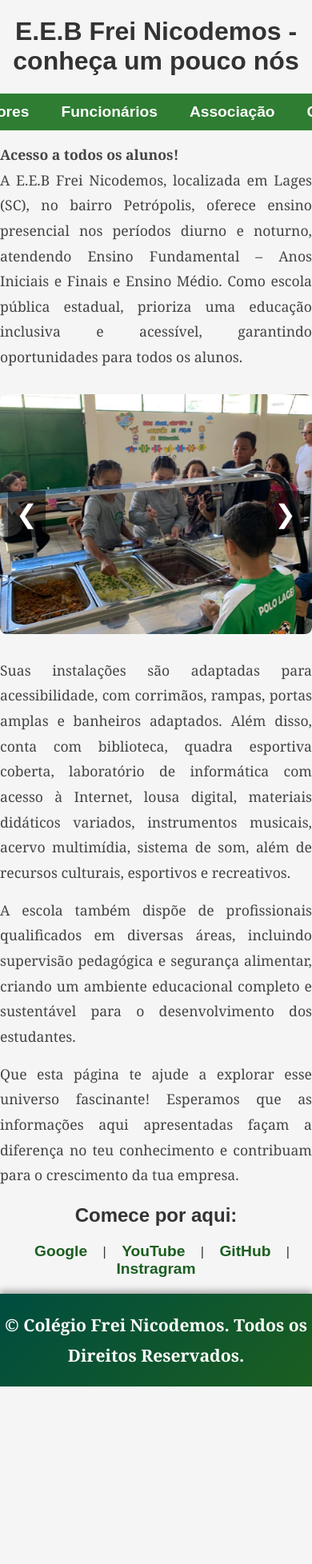
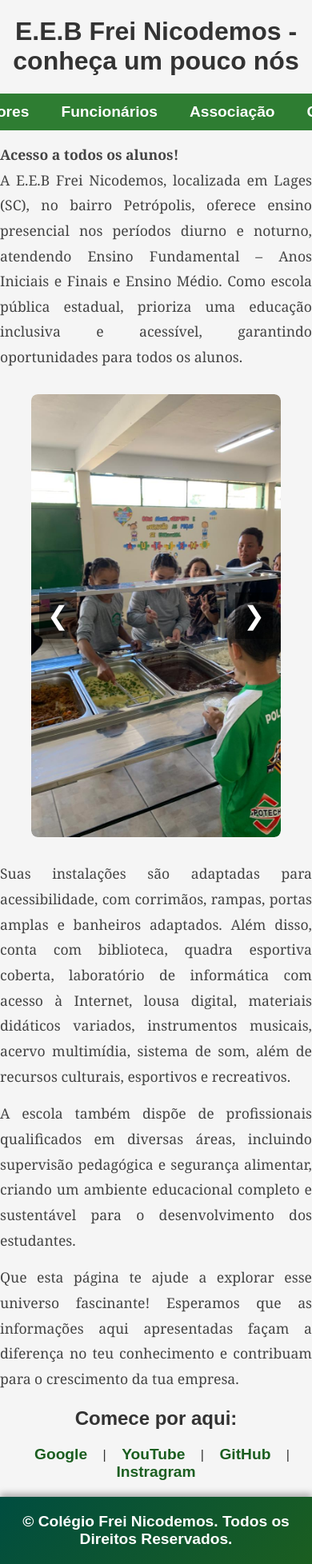
Before and after one commit to EmanuelSzecko/projetofrei, a plain HTML site: page index.html in a window 390 px wide. Shown: the top 1956 px of the page at 80% size. Before the commit the page ends 1734 px from the top, so only its background shows below. Drawn offline with Linux system fonts and the light colour scheme.

Commit message:
Add files via upload

```diff
--- a/CSS/estilo.css
+++ b/CSS/estilo.css
@@ -6,7 +6,6 @@ body {
   padding: 0;
   color: #333;
   text-align: center;
-
 }
 
 /* Estilo do Cabeçalho */
@@ -18,7 +17,6 @@ header {
   box-shadow: 0px 4px 8px rgba(0, 0, 0, 0.3);
   border-bottom: 5px solid #00251a;
 }
-
 header h1 {
   margin: 0;
   font-size: 2.8em;
@@ -32,7 +30,6 @@ nav {
   background-color: #2e7d32; /* Verde médio */
   padding: 12px;
 }
-
 nav ul {
   list-style-type: none;
   padding: 0;
@@ -40,11 +37,9 @@ nav ul {
   display: flex;
   justify-content: center;
 }
-
 nav ul li {
   margin: 0 20px;
 }
-
 nav ul li a {
   text-decoration: none;
   color: white;
@@ -52,7 +47,6 @@ nav ul li a {
   font-weight: bold;
   transition: color 0.3s ease-in-out;
 }
-
 nav ul li a:hover {
   color: #cddc39; /* Verde limão */
 }
@@ -67,7 +61,6 @@ main {
   border-radius: 10px;
   text-align: left;
 }
-
 main h2 {
   font-size: 2.2em;
   margin-bottom: 15px;
@@ -86,21 +79,11 @@ p {
   text-align: justify;
   color: #444;
 }
-p1 {
-  max-width: 750px;
-  margin: 15px auto;
-  line-height: 1.8;
-  font-size: 1.1em;
-  font-family: 'Georgia', serif;
-  text-align: justify;
-  color: #ffffff;
-}
 
 /* Estilo do Painel Flutuante */
 #floatingPanel {
   margin: 20px 0;
 }
-
 #floatingPanel a {
   text-decoration: none;
   color: #1b5e20;
@@ -109,7 +92,6 @@ p1 {
   margin: 0 15px;
   transition: color 0.3s;
 }
-
 #floatingPanel a:hover {
   color: #cddc39;
 }
@@ -119,7 +101,6 @@ p1 {
   list-style-type: none;
   padding: 0;
 }
-
 .task-list ul li {
   background-color: #e0e0e0;
   margin: 8px 0;
@@ -129,7 +110,6 @@ p1 {
   justify-content: space-between;
   align-items: center;
 }
-
 .task-list ul li button {
   background-color: #004d40;
   color: white;
@@ -139,17 +119,12 @@ p1 {
   cursor: pointer;
   transition: background 0.3s;
 }
-
 .task-list ul li button:hover {
   background-color: #00251a;
 }
 
-
-
 /* Estilo do Rodapé Fixo */
 footer {
-
-
   width: 100%;
   background: linear-gradient(135deg, #004d40, #1b5e20);
   color: white;
@@ -162,37 +137,34 @@ footer {
 
 /* Estilo do conteúdo dentro do footer, garantindo que o parágrafo esteja centralizado */
 footer p {
-  text-align: center; /* Garante que o texto dentro do parágrafo esteja centralizado */
+  text-align: center;
   margin: 0;
   padding: 0;
-
 }
 
-iframe {
-  margin-bottom: 30px;
-}
-
-.carousel1 {
+/* Estilos dos Carrosséis */
+.carousel1, .carousel2 {
   position: relative;
   width: 100%;
-  max-width: 600px;
   margin: 30px auto;
   overflow: hidden;
   border-radius: 8px;
 }
-.carousel1-images {
+
+.carousel1-images, .carousel2-images {
   display: flex;
   transition: transform 0.5s ease-in-out;
 }
-.carousel1-images img {
+
+.carousel1-images img, .carousel2-images img {
   width: 100%;
-  max-width: 600px;
   height: auto;
   object-fit: contain;
   flex-shrink: 0;
   border-radius: 8px;
 }
-.carousel1-prev, .carousel1-next {
+
+.carousel1-prev, .carousel1-next, .carousel2-prev, .carousel2-next {
   position: absolute;
   top: 50%;
   transform: translateY(-50%);
@@ -204,70 +176,31 @@ iframe {
   font-size: 2em;
   z-index: 10;
 }
-.carousel1-prev {
+
+.carousel1-prev, .carousel2-prev {
   left: 10px;
 }
-.carousel1-next {
+.carousel1-next, .carousel2-next {
   right: 10px;
 }
 
-.carousel2 {
-    position: relative;
-    width: 100%;
-    max-width: 400px;
-    height: 300px;
-    margin: 30px auto;
-    overflow: hidden;
-    border-radius: 8px;
-    background: #f5f5f5;
-}
-.carousel2-images {
-    display: flex;
-    transition: transform 0.5s ease-in-out;
-}
-.carousel2-images img {
-    width: 100%;
-    max-width: 400px;
-    height: 300px;
-    object-fit: cover;
-    object-position: center;
-    flex-shrink: 0;
-    border-radius: 8px;
-}
-.carousel2-prev, .carousel2-next {
-    position: absolute;
-    top: 50%;
-    transform: translateY(-50%);
-    background-color: rgba(0, 0, 0, 0.5);
-    color: white;
-    border: none;
-    padding: 10px;
-    cursor: pointer;
-    font-size: 2em;
-    z-index: 10;
-}
-.carousel2-prev {
-  left: 10px;
-}
-.carousel2-next {
-  right: 10px;
-}
-
+/* Imagens lado a lado */
 .imagens-lado-a-lado {
   display: flex;
   justify-content: center;
-        gap: 20px; /* Espaço entre as imagens */
+  gap: 20px;
   margin: 20px 0;
   flex-wrap: wrap; /* Para se adaptar em telas menores */
 }
+.imagens-lado-a-lado img {
+  max-width: 300px;
+  width: 100%;
+  height: auto;
+  border-radius: 8px;
+  box-shadow: 0 0 5px rgba(0,0,0,0.2);
+}
 
-    .imagens-lado-a-lado img {
-        max-width: 300px; /* Tamanho máximo da imagem */
-        width: 100%; /* Faz com que se adapte sem estourar */
-        height: auto; /* Mantém a proporção e qualidade */
-        border-radius: 8px; /* Opcional: cantos arredondados */
-        box-shadow: 0 0 5px rgba(0,0,0,0.2); /* Opcional: sombrazinha leve */
-    }
+/* Perfil da Imagem */
 .perfil-img {
   width: 120px;
   height: 120px;
@@ -277,3 +210,49 @@ iframe {
   margin-right: 15px;
   border: 3px solid #999;
 }
+
+/* Media Queries para Responsividade */
+
+/* Para telas pequenas (celulares) */
+@media (max-width: 600px) {
+  header h1 {
+    font-size: 2em;
+  }
+
+  nav ul {
+    flex-direction: column;
+  }
+
+  .task-list ul li {
+    flex-direction: column;
+    text-align: left;
+  }
+
+  .carousel1, .carousel2 {
+    max-width: 100%;
+  }
+
+  .carousel1-images img, .carousel2-images img {
+    object-fit: cover;
+  }
+
+  .imagens-lado-a-lado {
+    flex-direction: column;
+    align-items: center;
+  }
+
+  .imagens-lado-a-lado img {
+    max-width: 90%;
+  }
+}
+
+/* Para telas médias (tablets) */
+@media (max-width: 1024px) {
+  nav ul {
+    flex-direction: row;
+  }
+
+  .carousel1, .carousel2 {
+    max-width: 80%;
+  }
+}
```
Lines whose indentation alone changed are shown as unchanged.
